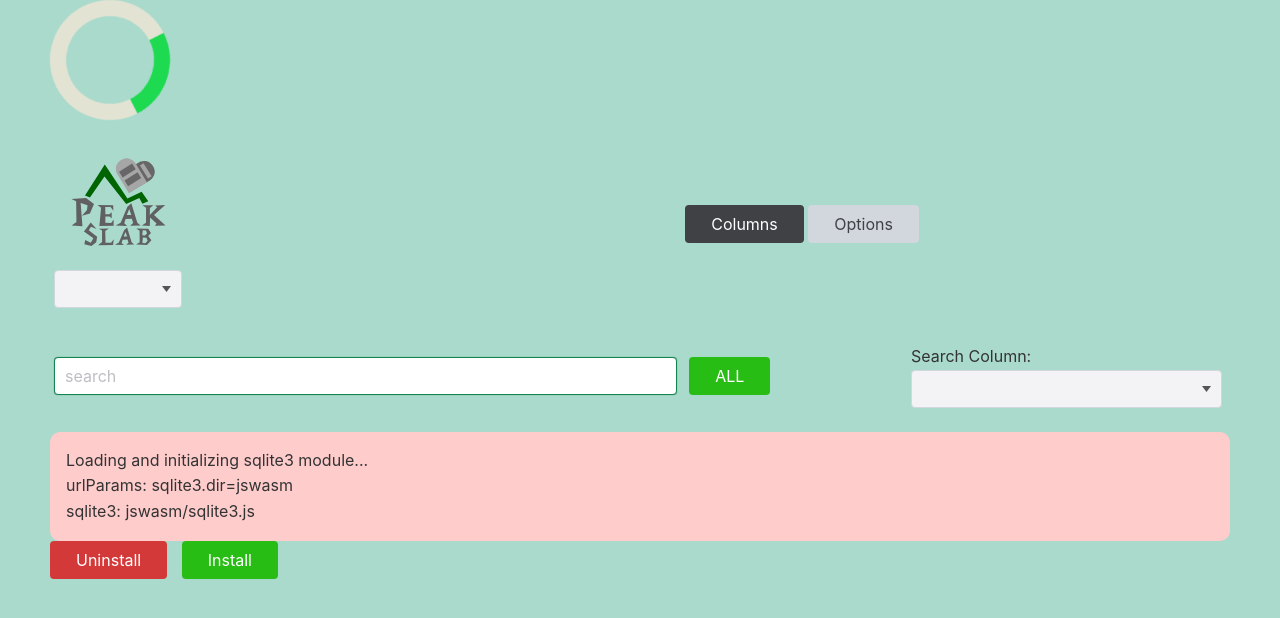
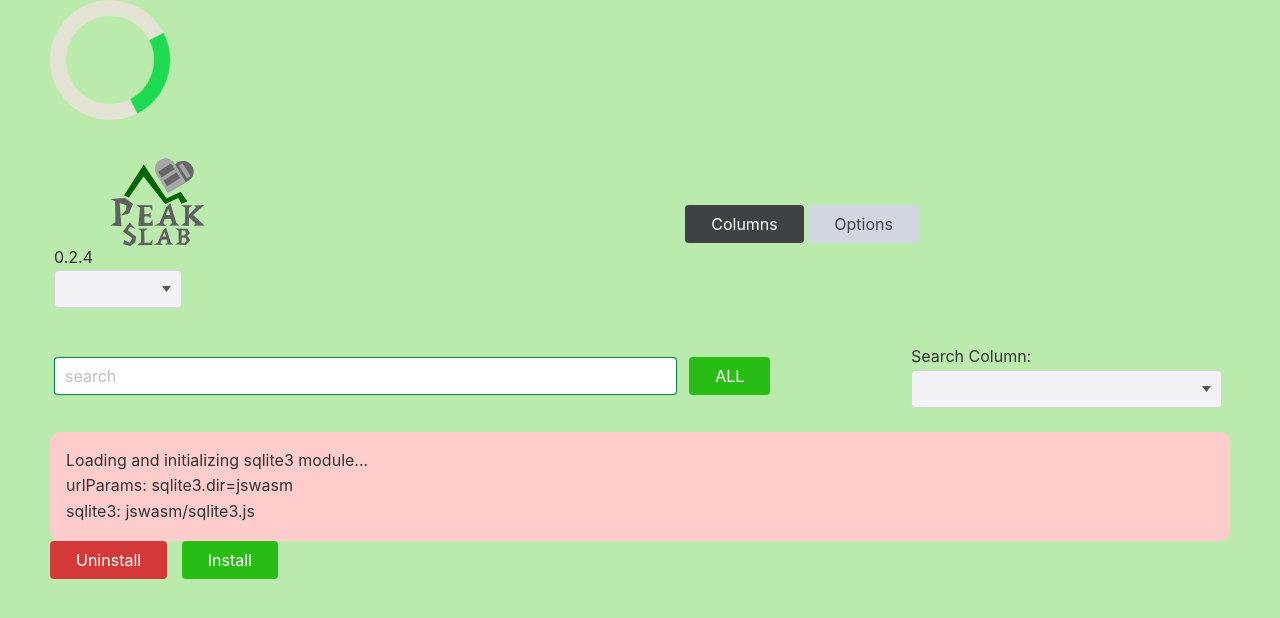
Before and after one commit to tnelsond/tnelsond, a Jekyll site: the page peakslab/index.html, which Jekyll copies as it is, in a window 1280 px wide. Shown: the top 618 px of the page. Built offline with Jekyll 4.4.1, drawn with Linux system fonts in a browser that asks for light colours.

Commit message:
changed audio format and added version number to index.html

```diff
--- a/peakslab/dictsw.js
+++ b/peakslab/dictsw.js
@@ -1,4 +1,4 @@
-let cache_name = 'peakslab 0.2.3';
+let cache_name = 'peakslab 0.2.4';
 let urls_to_cache = [
  './',
  'tdict8.db.html',
--- a/peakslab/index.html
+++ b/peakslab/index.html
@@ -5,11 +5,11 @@
         <meta name="viewport" content="width=device-width, initial-scale=1" />
         <link rel="icon" type="image/png" sizes="32x32" href="favicon32x32.png" />
         <link rel="manifest" href="manifest.json" />
-        <title>PeakSlab Dictionary 0.2.2</title>
+        <title>PeakSlab 0.2.4</title>
         <link rel="stylesheet" href="chota.css" />
         <style>
             body {
-                background-color: #aadacc;
+                background-color: #baeaac;
             }
             .dropd {
                 position: relative;
@@ -63,6 +63,10 @@
                 margin-top: 0px;
                 color: #003400;
             }
+						#logo{
+								position: relative;
+								z-index: -100;
+						}
             #load {
                 border: 16px solid #e3e3d3; /* Light grey */
                 border-top: 16px solid #1dda50; /* Blue */
@@ -88,7 +92,7 @@
             <table>
                 <tr>
                     <td>
-                        <img src="peakslab.svg" alt="Peak Slab" style="padding: 1em;" />
+												<div id="logo"><img src="peakslab.svg" alt="Peak Slab" style="padding: 1em;"></div>
                         <select style="width: 8em;" name="tablesel" id="tablesel" onchange="javascript:tInit(this)"> </select>
                     </td>
                     <td>
@@ -128,6 +132,8 @@
             </table>
             <div id="tout"></div>
             <script>
+								const logo = document.getElementById("logo");
+								logo.innerHTML = document.title.match(/[0-9.]+/) + logo.innerHTML;
                 const q = document.getElementById("q");
                 q.addEventListener("keypress", function (event) {
                     if (event.key === "Enter") {
```
